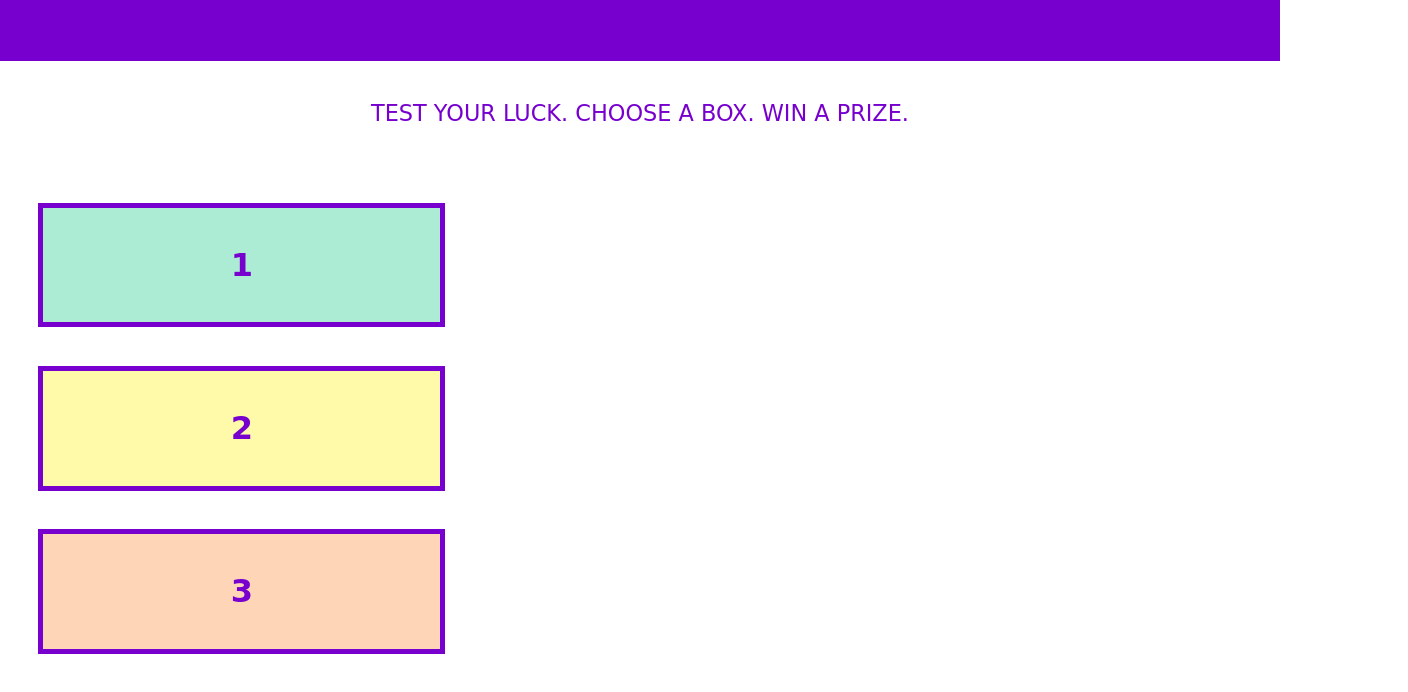
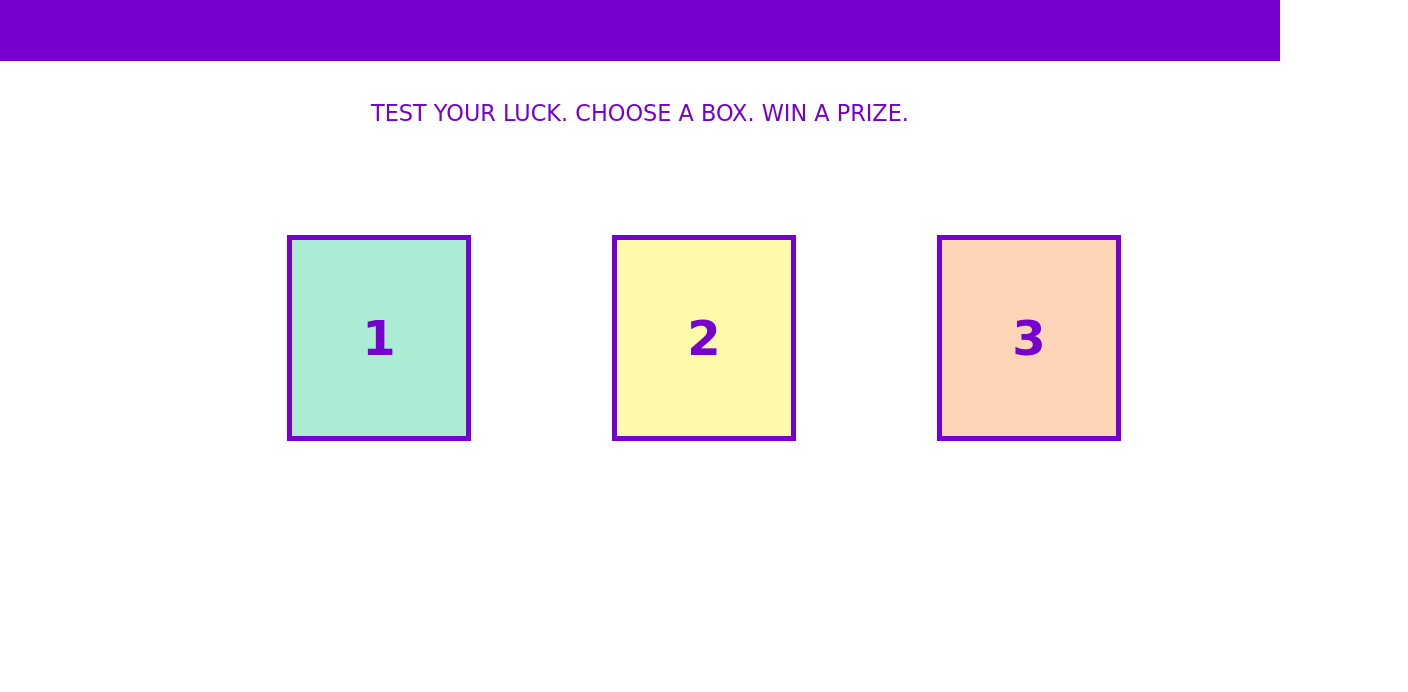
Before and after one commit to marissaculbreth/m6-hw6-culbreth-marissa, a plain HTML site: page index.html in a window 1280 px wide. Shown: the part 217-909 px from the top of the page, 1408 px wide, since content can reach past the window. After the commit the page ends 800 px from the top, so only its background shows below. Drawn offline with Linux system fonts and the light colour scheme; a web font is replaced by a local one.

Commit message:
Style boxes responsively

```diff
--- a/main.css
+++ b/main.css
@@ -34,32 +34,43 @@ h2 {
 }
 
 .box-1 {
-  width: 25%;
   background-color: #acecd5;
-  padding: 3%;
-  margin: 3%;
+  padding: 5%;
+  margin: 5%;
   border: 5px solid #7700cf;
 }
 
 .box-2 {
-  width: 25%;
   background-color: #fff9aa;
-  padding: 3%;
-  margin: 3%;
+  padding: 5%;
+  margin: 5%;
   border: 5px solid #7700cf;
 }
 
 .box-3 {
-  width: 25%;
   background-color: #ffd5b8;
-  padding: 3%;
-  margin: 3%;
+  padding: 5%;
+  margin: 5%;
   border: 5px solid #7700cf;
+}
+
+.box-grid {
+  margin: auto;
 }
 
 
 
+
 /*** Media Queries ***/
+
+@media (min-width: 600px) {
+  .box-grid {
+    display: flex;
+    flex-wrap: wrap;
+    width: 75%;
+    justify-content: center;
+  }
+}
 
 @media (min-width: 768px) {
   h1 {
@@ -69,6 +80,10 @@ h2 {
   p {
     padding: 3%;
     font-size: 1.2rem;
+  }
+
+  .box-grid {
+    width: 100%;
   }
 }
 
@@ -80,10 +95,23 @@ h2 {
   p {
     font-size: 1.4rem;
   }
+
+  h2 {
+    font-size: 2.5rem;
+  }
+
 }
 
 @media (min-width: 1250px) {
   h1 {
     font-size: 3rem;
   }
+
+  .box-grid {
+    width: 110%;
+  }
+
+  h2 {
+    font-size: 3rem;
+  }
 }
```
